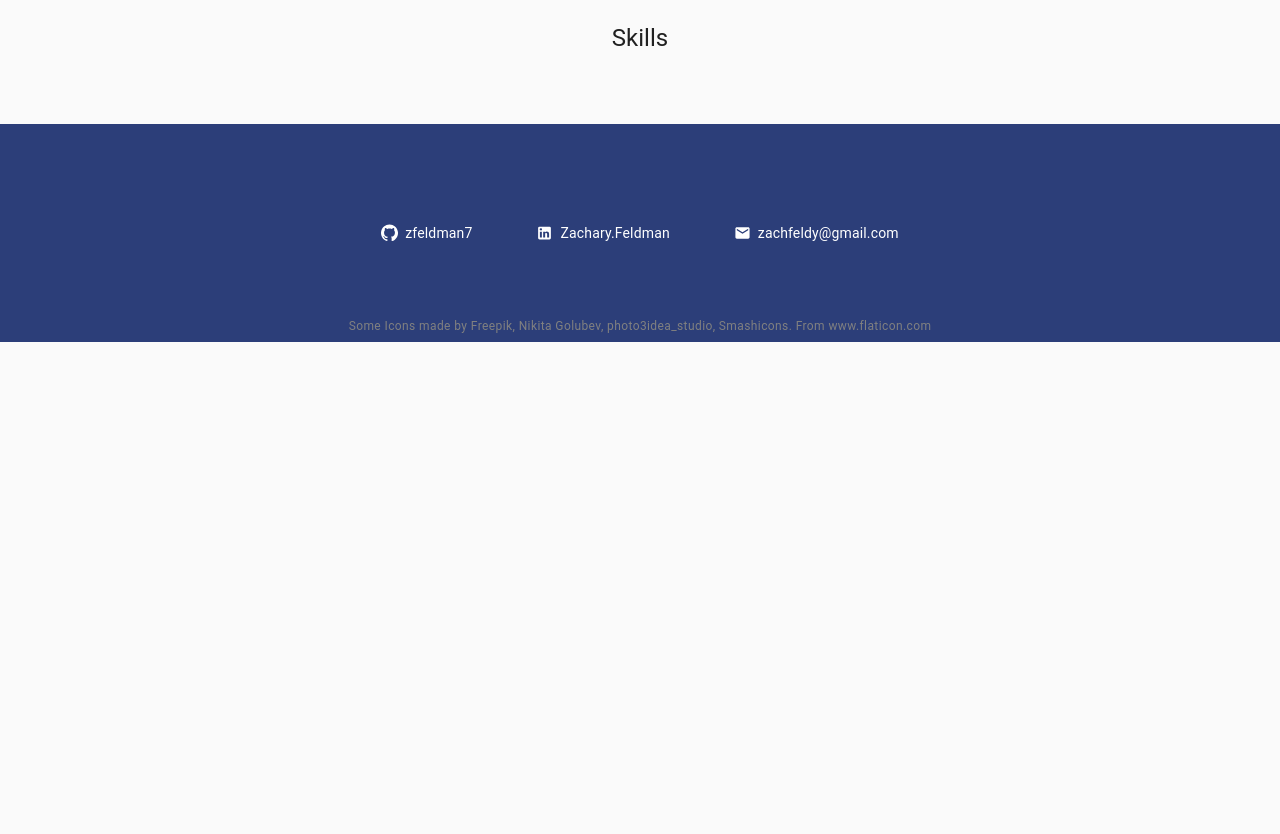
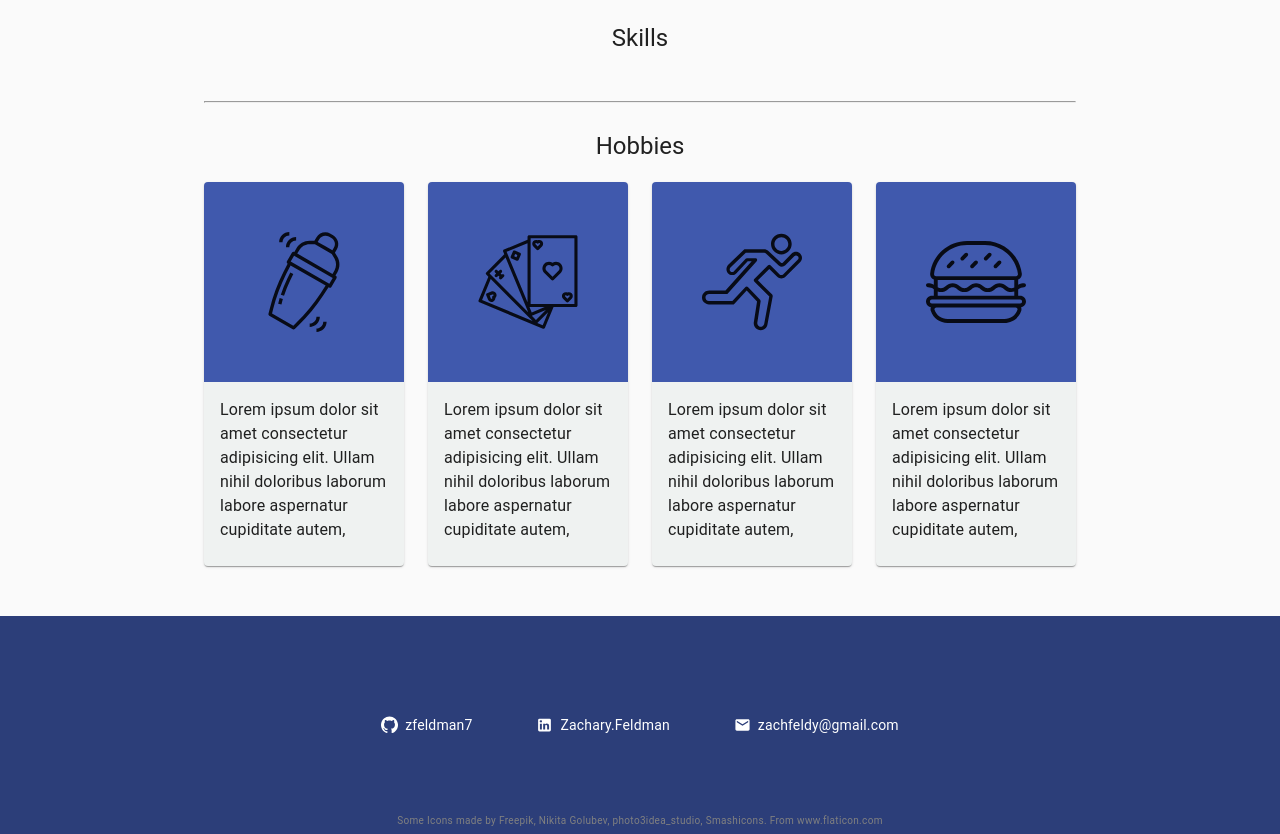
Before and after one commit to zfeldman7/zach-feld, a React (Create React App) app: page / in a window 1280 px wide. Shown: the part 1940-2774 px from the top of the page. Before the commit the page ends 2282 px from the top, so only its background shows below. Built offline with nearby package versions, Linux system fonts and the light colour scheme.

Commit message:
Hobbies, cards for hobbies, updates to theme

```diff
--- a/src/components/App/App.theme.ts
+++ b/src/components/App/App.theme.ts
@@ -25,7 +25,17 @@ export const theme = createMuiTheme({
             vertical: {
                 height: '200px',
             },
-
+        },
+        MuiCardMedia: {
+            root: {
+                backgroundColor: '#4059AD',
+                height: '200px',
+            },
+        },
+        MuiTypography: {
+            caption: {
+                fontSize: '10px',
+            },
         },
     },
 });
--- a/src/components/Content/Content.theme.ts
+++ b/src/components/Content/Content.theme.ts
@@ -8,9 +8,13 @@ export const contentStyles = makeStyles ((theme:Theme) => createStyles ({
 
     },
     icon: {
-
+        height: '100%',
+        fontSize: '100px',
     },
     button: {
         margin: theme.spacing(1),
     },
+    card: {
+        maxWidth: 200,
+    },
 }))
--- a/src/components/Content/Content.tsx
+++ b/src/components/Content/Content.tsx
@@ -5,6 +5,7 @@ import { contentStyles } from './Content.theme';
 import { Experience } from './Experience';
 import { Coursework } from './Coursework';
 import { Skills } from './Skills';
+import { Hobbies } from './Hobbies';
 
 
 export const Content: FC = () => {
@@ -19,6 +20,8 @@ export const Content: FC = () => {
                     <Coursework />
                     <br /> <hr /> <br />
                     <Skills />
+                    <br /> <hr /> <br />
+                    <Hobbies />
             <ScrollTop />
             </Grid>
         </Grid>
--- /dev/null
+++ b/src/components/Content/Hobbies.tsx
@@ -0,0 +1,32 @@
+import React, { FC, Fragment } from 'react'
+import { contentStyles } from './Content.theme'
+import { Grid, Typography } from '@material-ui/core'
+import { BartendingCard } from './HobbyCards/BartendingCard'
+import { PlatformerCard } from './HobbyCards/PlatformerCard'
+import { PokerCard } from './HobbyCards/PokerCard'
+import { FoodCard } from './HobbyCards/FoodCard'
+
+
+export const Hobbies: FC = () => {
+    const classes = contentStyles()
+    return (
+        <Fragment>
+        <Typography variant="h5" align="center">Hobbies</Typography>
+        <br />
+            <Grid container spacing={3} direction="row" justify="center" alignItems="center">
+                <Grid item>
+                    <BartendingCard />
+                </Grid>
+                <Grid item>
+                    <PokerCard />
+                </Grid>
+                <Grid item>
+                    <PlatformerCard />
+                </Grid>
+                <Grid item>
+                    <FoodCard />
+                </Grid>
+            </Grid>
+        </Fragment>
+    )
+}
--- /dev/null
+++ b/src/components/Content/HobbyCards/BartendingCard.tsx
@@ -0,0 +1,23 @@
+import React, { FC } from 'react'
+import { contentStyles } from '../Content.theme'
+import { Typography, Card, CardMedia, CardContent, Box } from '@material-ui/core'
+import { GitHub } from '../../SVG/GitHub'
+import { Shaker } from '../../SVG/Shaker'
+
+export const BartendingCard: FC = () => {
+    const classes = contentStyles()
+    return (
+        <Card className={classes.card}>
+            <Box textAlign="center">
+                <CardMedia>
+                        <Shaker className={classes.icon} />
+                </CardMedia>
+            </Box>
+            <CardContent>
+                <Typography>
+                    Lorem ipsum dolor sit amet consectetur adipisicing elit. Ullam nihil doloribus laborum labore aspernatur cupiditate autem,
+                </Typography>
+            </CardContent>
+        </Card>
+    )
+}
--- /dev/null
+++ b/src/components/Content/HobbyCards/FoodCard.tsx
@@ -0,0 +1,22 @@
+import React, { FC } from 'react'
+import { contentStyles } from '../Content.theme'
+import { Typography, Card, CardMedia, CardContent, Box } from '@material-ui/core'
+import { Food } from '../../SVG/Food'
+
+export const FoodCard: FC = () => {
+    const classes = contentStyles()
+    return (
+        <Card className={classes.card}>
+            <Box textAlign="center">
+                <CardMedia>
+                        <Food className={classes.icon} />
+                </CardMedia>
+            </Box>
+            <CardContent>
+                <Typography>
+                    Lorem ipsum dolor sit amet consectetur adipisicing elit. Ullam nihil doloribus laborum labore aspernatur cupiditate autem,
+                </Typography>
+            </CardContent>
+        </Card>
+    )
+}
--- /dev/null
+++ b/src/components/Content/HobbyCards/PlatformerCard.tsx
@@ -0,0 +1,22 @@
+import React, { FC } from 'react'
+import { contentStyles } from '../Content.theme'
+import { Typography, Card, CardMedia, CardContent, Box } from '@material-ui/core'
+import { Runner } from '../../SVG/Runner'
+
+export const PlatformerCard: FC = () => {
+    const classes = contentStyles()
+    return (
+        <Card className={classes.card}>
+            <Box textAlign="center">
+                <CardMedia>
+                        <Runner className={classes.icon} />
+                </CardMedia>
+            </Box>
+        <CardContent>
+            <Typography>
+                Lorem ipsum dolor sit amet consectetur adipisicing elit. Ullam nihil doloribus laborum labore aspernatur cupiditate autem,
+            </Typography>
+        </CardContent>
+    </Card>
+    )
+}
--- /dev/null
+++ b/src/components/Content/HobbyCards/PokerCard.tsx
@@ -0,0 +1,22 @@
+import React, { FC } from 'react'
+import { contentStyles } from '../Content.theme'
+import { Typography, Card, CardMedia, CardContent, Box } from '@material-ui/core'
+import { Cards } from '../../SVG/Cards'
+
+export const PokerCard: FC = () => {
+    const classes = contentStyles()
+    return (
+        <Card className={classes.card}>
+            <Box textAlign="center">
+                <CardMedia>
+                        <Cards className={classes.icon} />
+                </CardMedia>
+            </Box>
+            <CardContent>
+                <Typography>
+                    Lorem ipsum dolor sit amet consectetur adipisicing elit. Ullam nihil doloribus laborum labore aspernatur cupiditate autem,
+                </Typography>
+            </CardContent>
+        </Card>
+    )
+}
```
